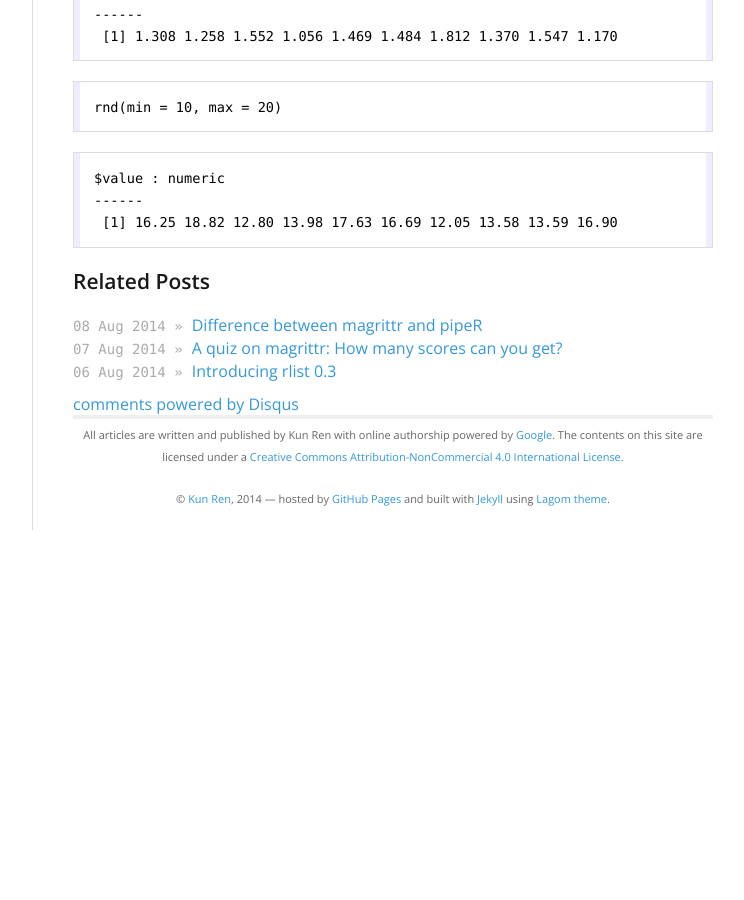
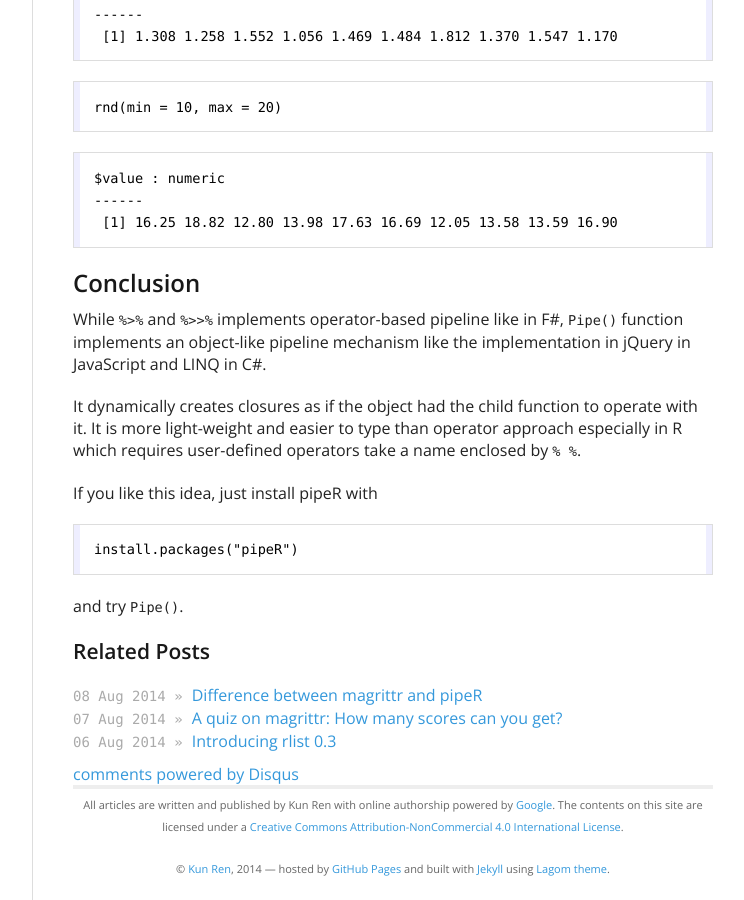
Before and after one commit to harryprince/renkun-ken.github.io, a Jekyll site: the page built from _posts/2014-08-16-easier-way-to-chain-commands-using-pipe-function.md, in a window 1280 px wide and 900 px high, scrolled down 5340 px. Shown: the whole window, without its empty margins (378-1122 px from the left). Built offline with Jekyll 4.4.1, drawn with Linux system fonts in a browser that asks for light colours; nearby versions of some CDN libraries; Markdown is read by kramdown in place of the engine named in the settings; comment, search, counter and statistics services are not loaded; before the commit the page ends 5870 px from its top, so only the background shows below that.

Commit message:
update post

````diff
--- a/_posts/2014-08-16-easier-way-to-chain-commands-using-pipe-function.md
+++ b/_posts/2014-08-16-easier-way-to-chain-commands-using-pipe-function.md
@@ -257,3 +257,17 @@ $value : numeric
 ------
  [1] 16.25 18.82 12.80 13.98 17.63 16.69 12.05 13.58 13.59 16.90
 ```
+
+## Conclusion
+
+While `%>%` and `%>>%` implements operator-based pipeline like in F#, `Pipe()` function implements an object-like pipeline mechanism like the implementation in jQuery in JavaScript and LINQ in C#.
+
+It dynamically creates closures as if the object had the child function to operate with it. It is more light-weight and easier to type than operator approach especially in R which requires user-defined operators take a name enclosed by `% %`.
+
+If you like this idea, just install pipeR with
+
+```r
+install.packages("pipeR")
+```
+
+and try `Pipe()`.
````
Also changed, not shown: _src/2014-08-16-easier-way-to-chain-commands-using-pipe-function.Rmd (+14 -0 lines).
